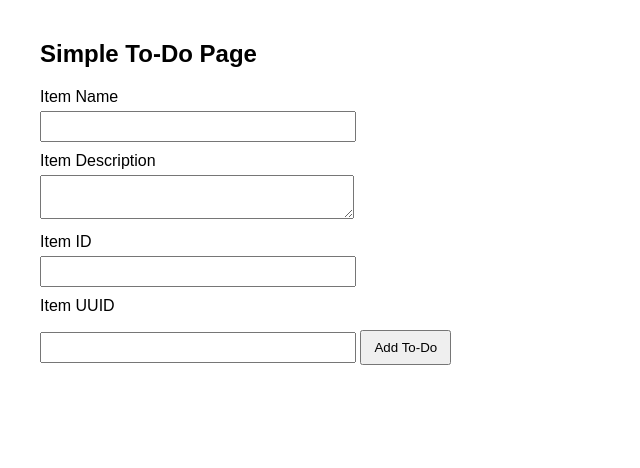
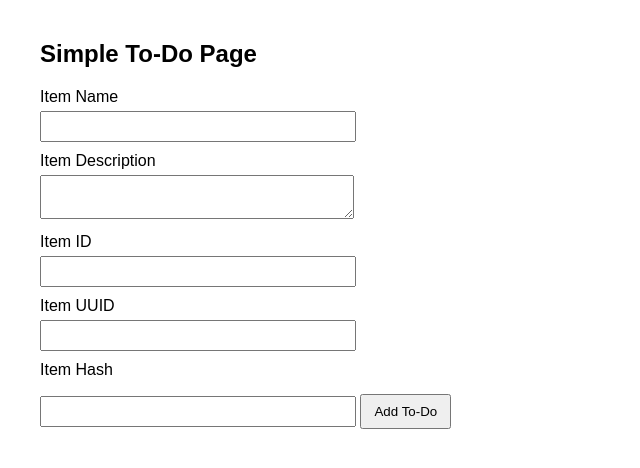
Before and after one commit to amitraina0405/tutedude-git-practice, a Flask app: page / in a window 1280 px wide. Shown: the top 468 px of the page, without its empty margins (0-640 px from the left). Run offline with Flask 3, Linux system fonts and the light colour scheme.

Commit message:
Added hash field

```diff
--- a/templates/todo.html
+++ b/templates/todo.html
@@ -25,5 +25,8 @@
 <label>Item UUID</label>
 <input type="text" name="itemUUID" required>
 
+<label>Item Hash</label>
+<input type="text" name="itemHash" required>
+
 <button type="submit">Add To-Do</button>
 </form>
```
